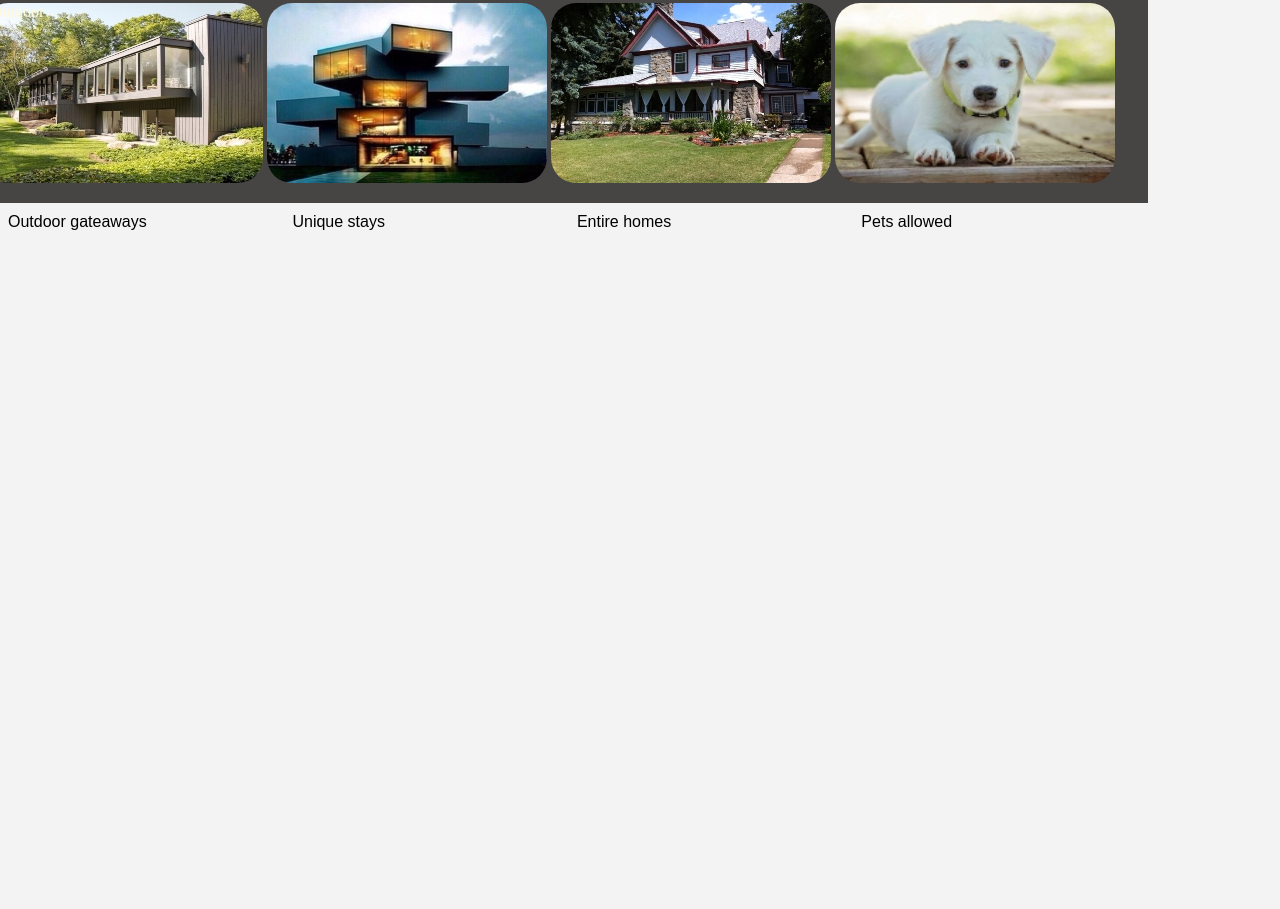
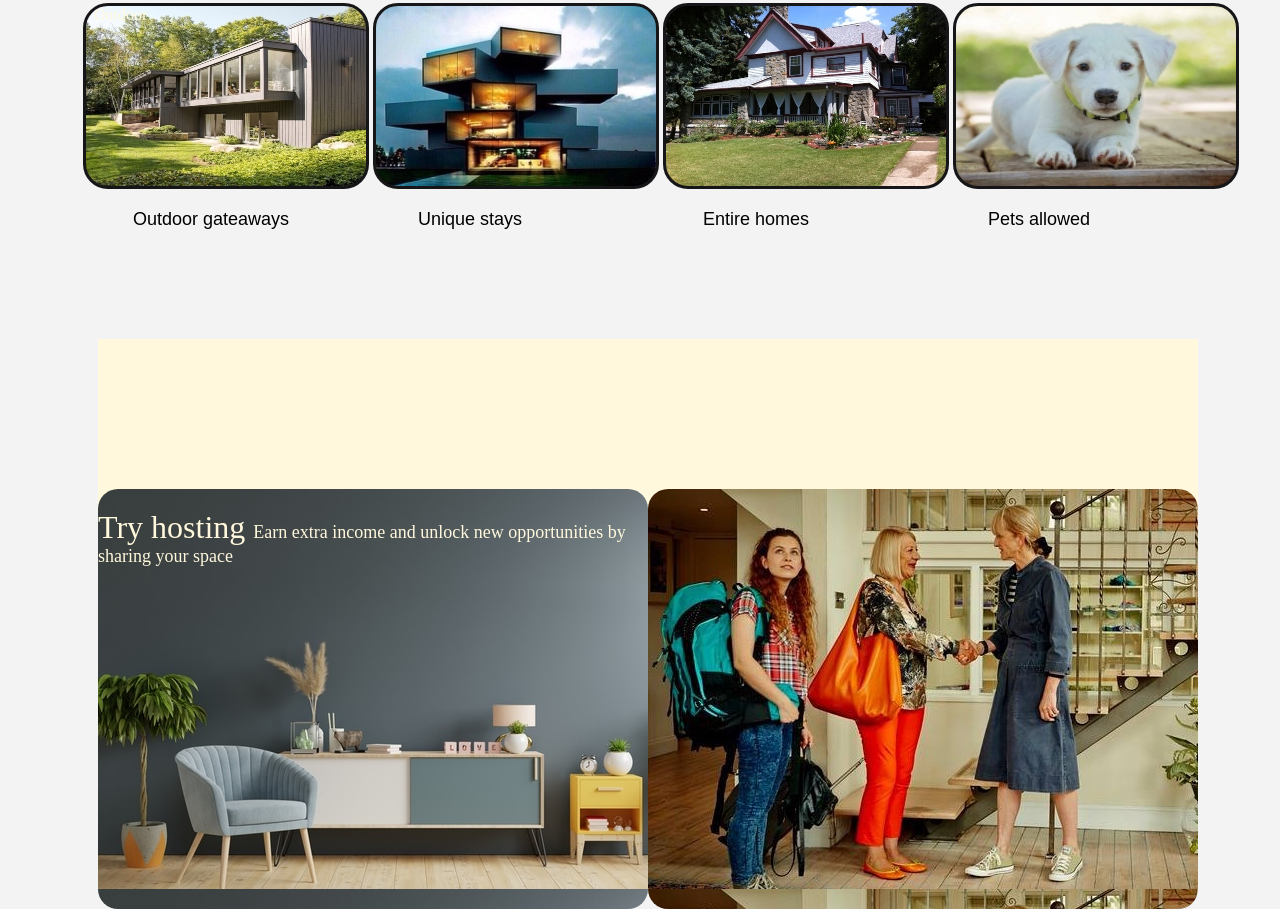
Before and after one commit to aziyatali/hci-myAirBnb, a plain HTML site: page hci-my_air_bnb/src/index.html in a window 1280 px wide. Shown: the part 763-1672 px from the top of the page. Before the commit the page ends 1156 px from the top, so only its background shows below. Drawn offline with Linux system fonts and the light colour scheme.

Commit message:
added try hosting div

```diff
--- a/hci-my_air_bnb/src/index.html
+++ b/hci-my_air_bnb/src/index.html
@@ -144,6 +144,23 @@
 
       </div>
 
+      <div class="try-hosting">
+          <div class="host-text">
+
+              <span class="span-text-large">
+                Try hosting
+              </span>
+
+              <span class="span-text-small">
+                Earn extra income and unlock new opportunities by sharing your space
+              </span>
+          </div>
+
+          <div class="host-image">
+
+          </div>
+
+      </div>
 
     </div>
 </body>
--- a/hci-my_air_bnb/src/style.css
+++ b/hci-my_air_bnb/src/style.css
@@ -36,7 +36,6 @@ body {
   /* css for searchbar class */
   #searchbar{
     position: sticky;
-    position: -webkit-sticky;
     top: 0;
     height: 80px;
     width: 100%;
@@ -94,15 +93,17 @@ body {
 /* css for live anywhere */
 .live{
     margin-top: 100px;
-    margin-left: -110px;
+    margin-left: -10px;
     height: 220px;
     width: 1200px;
-    background-color: rgb(70, 69, 67);
+    /* background-color: rgb(22, 22, 21); */
     position: absolute;
 }
 /* css for outdoor stays*/
 .outdoor{
     border-radius: 25px;
+    border-style: solid;
+    border-color: rgb(22, 22, 24);
     margin-top: 20px;
     margin-left: 35px;
     height: 180px;
@@ -117,6 +118,8 @@ body {
 .unique{
     border-radius: 25px;
     margin-top: 20px;
+    border-style: solid;
+    border-color: rgb(22, 22, 24);
     height: 180px;
     width: 280px;
     display: inline-block;
@@ -129,6 +132,8 @@ body {
 .entire{
     border-radius: 25px;
     margin-top: 20px;
+    border-style: solid;
+    border-color: rgb(22, 22, 24);
     height: 180px;
     width: 280px;
     display: inline-block;
@@ -141,6 +146,8 @@ body {
 .pets{
     border-radius: 25px;
     margin-top: 20px;
+    border-style: solid;
+    border-color: rgb(22, 22, 24);
     height: 180px;
     width: 280px;
     display: inline-block;
@@ -155,9 +162,10 @@ body {
 /* css for live anywhere */
 .live-p{
     font-family: Arial, Helvetica, sans-serif;
-    margin-top: 10px;
+    margin-left: 25px;
     height: 20px;
     width: 1200px;
+    font-size: large;
     position: absolute;
 }
 /* css for outdoor stays*/
@@ -195,3 +203,48 @@ body {
     width: 280px;
     display: inline-block;
 }
+
+/* css for hosting div */
+.try-hosting{
+    margin: 50px;
+    margin-top: 150px;
+    height: 400px;
+    width: 1100px;
+    background-color: cornsilk;
+}
+/* css for text on the host */
+.host-text{
+    padding-top: 20px;
+    margin-top: 150px;
+    height: 400px;
+    width: 550px;
+    border-radius: 20px;
+    background-image: url("host-image.jpg");
+    float: left;
+}
+
+/* css for image on the host div */
+.host-image{
+    padding-top: 20px;
+    margin-top: 150px;
+    height: 400px;
+    width: 550px;
+    border-radius: 20px;
+    background-image: url("host-image2.jpg");
+    float: left;
+
+}
+
+/* css for host larger text */
+
+.span-text-large{
+    color: cornsilk;
+    font-size: xx-large;
+}
+
+/*  css for smaller texts */
+.span-text-small{
+    color: cornsilk;
+    font-size: large;
+
+}
```
Also changed, not shown: hci-my_air_bnb/img/host-buggy.jpg (added), hci-my_air_bnb/img/host-buggy2.jpg (added), hci-my_air_bnb/src/host-image.jpg (added), hci-my_air_bnb/src/host-image2.jpg (added).
